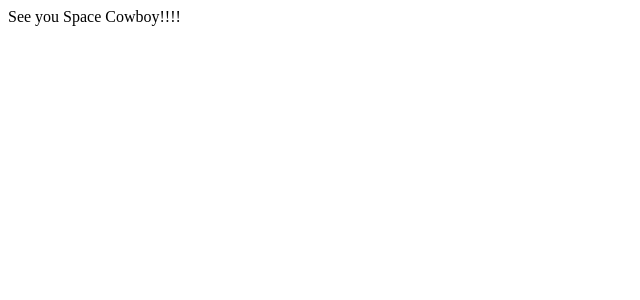
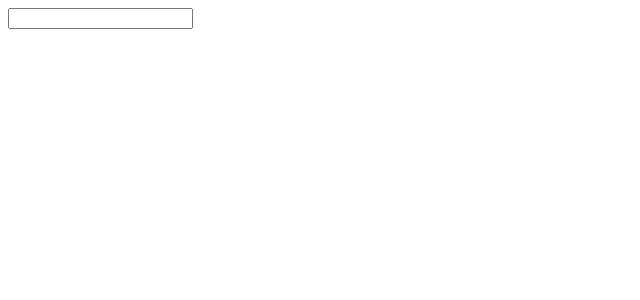
Before and after one commit to trieungochai/pics, a React (Create React App) app: page / in a window 1280 px wide. Shown: the top 300 px of the page, without its empty margins (0-640 px from the left). Built offline with nearby package versions, Linux system fonts and the light colour scheme.

Commit message:
Showing form to the user

```diff
--- /dev/null
+++ b/src/component/App.js
@@ -0,0 +1,13 @@
+import React from "react";
+
+import SearchBar from "./SearchBar";
+
+const App = () => {
+  return (
+    <div>
+      <SearchBar />
+    </div>
+  );
+};
+
+export default App;
--- /dev/null
+++ b/src/component/SearchBar.js
@@ -0,0 +1,14 @@
+import React from "react";
+
+class SearchBar extends React.Component {
+  render() {
+    return (
+      <div>
+        <form>
+          <input type="text" />
+        </form>
+      </div>
+    );
+  }
+}
+export default SearchBar;
--- a/src/index.js
+++ b/src/index.js
@@ -1,8 +1,6 @@
 import React from "react";
 import ReactDOM from "react-dom";
 
-const App = () => {
-  return <div>See you Space Cowboy!!!!</div>;
-};
+import App from "./component/App";
 
 ReactDOM.render(<App />, document.querySelector("#root"));
```
Also changed, not shown: public/requirement.txt (added).
